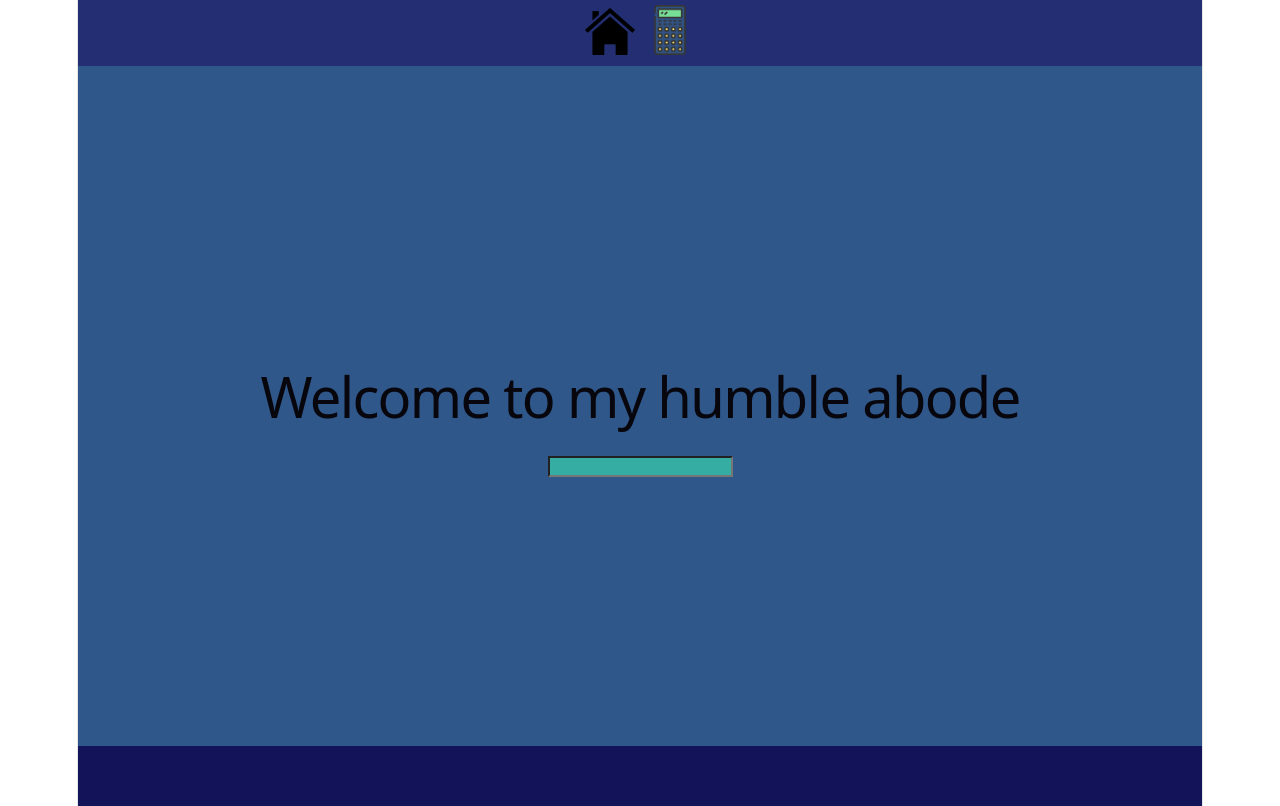
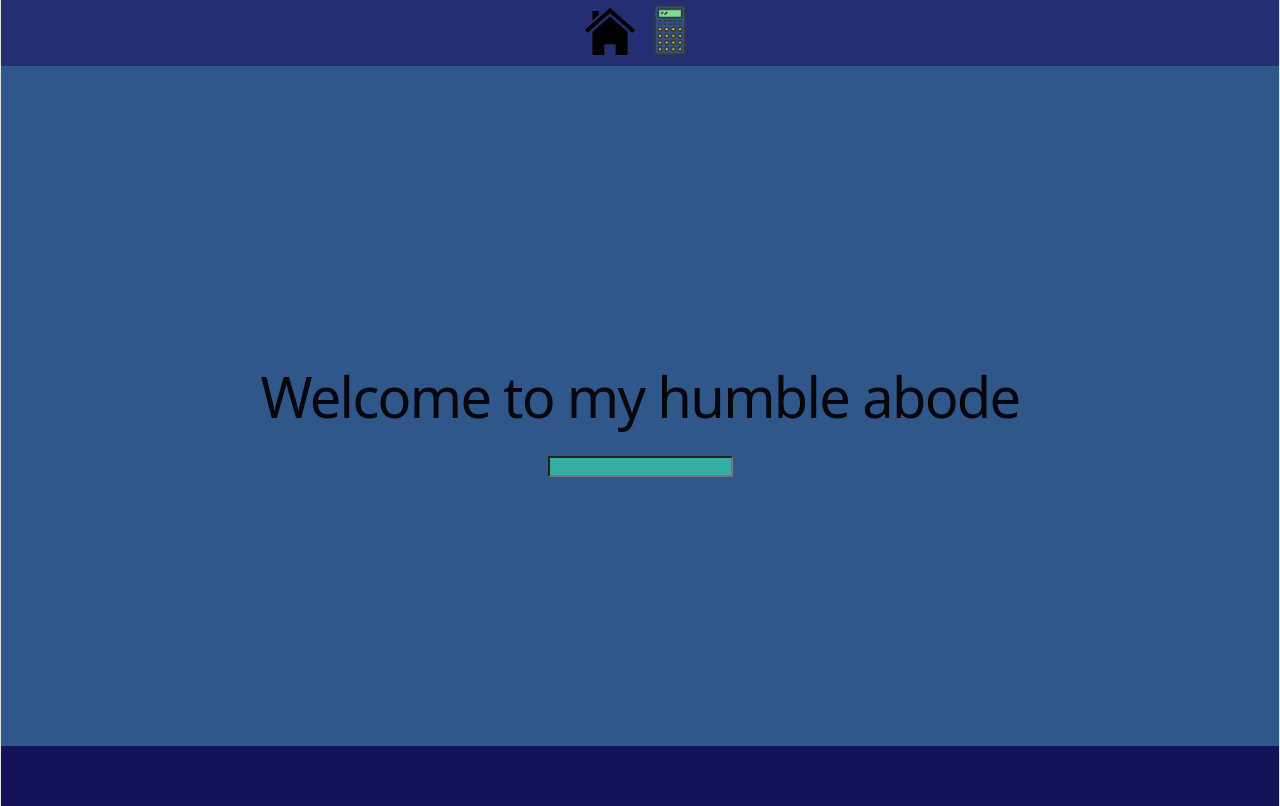
Before and after one commit to ray-z19/rayz-applets, a React (Vite) app: page / in a window 1280 px wide. Built offline with nearby package versions, Linux system fonts and the light colour scheme.

Commit message:
Changed website resolution

```diff
--- a/src/index.css
+++ b/src/index.css
@@ -50,8 +50,9 @@
   }
 }
 
+/* width: 1126px -> 100% */
 #root {
-  width: 1126px;
+  width: 100%;
   max-width: 100%;
   margin: 0 auto;
   text-align: center;
```
